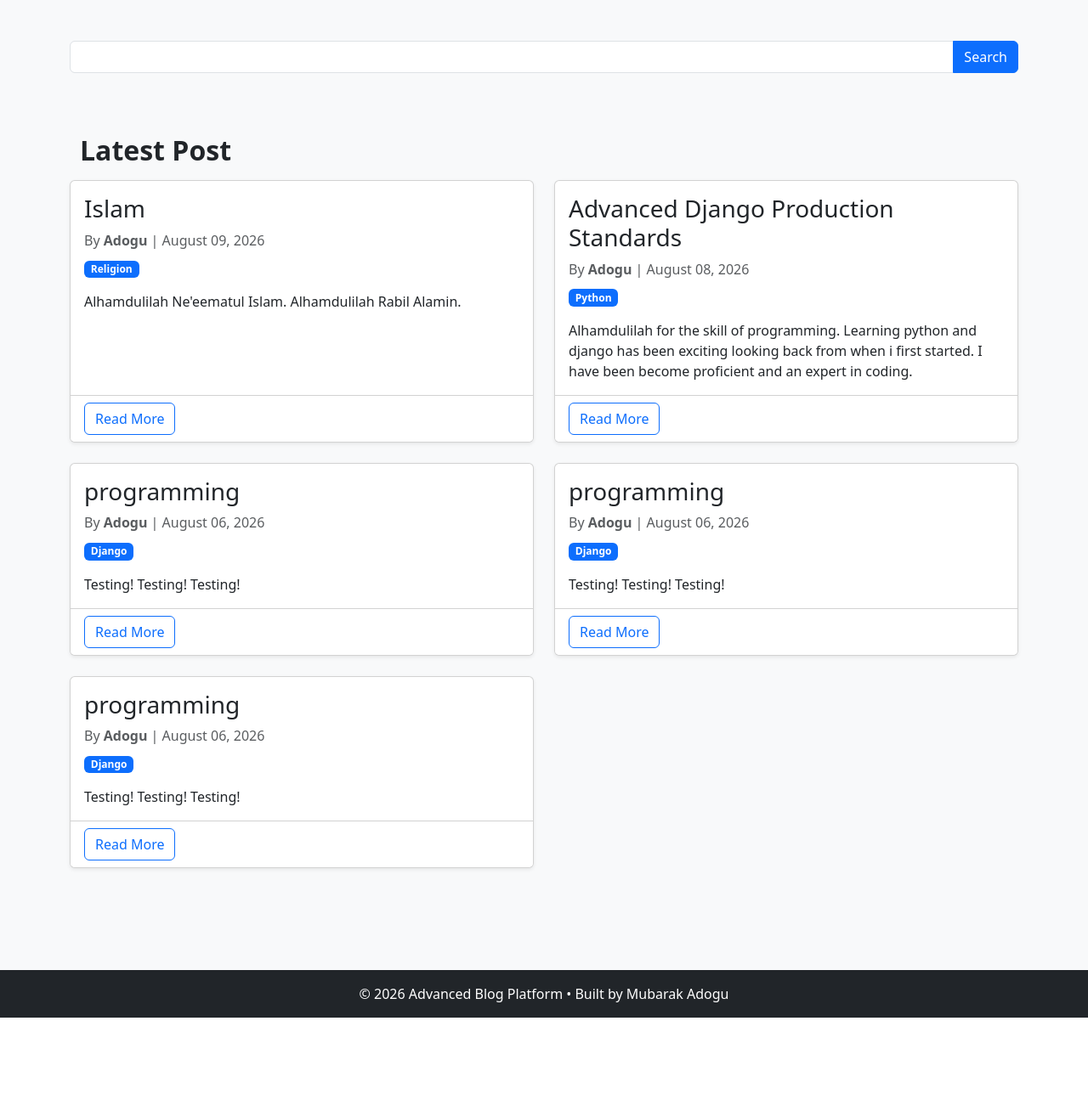
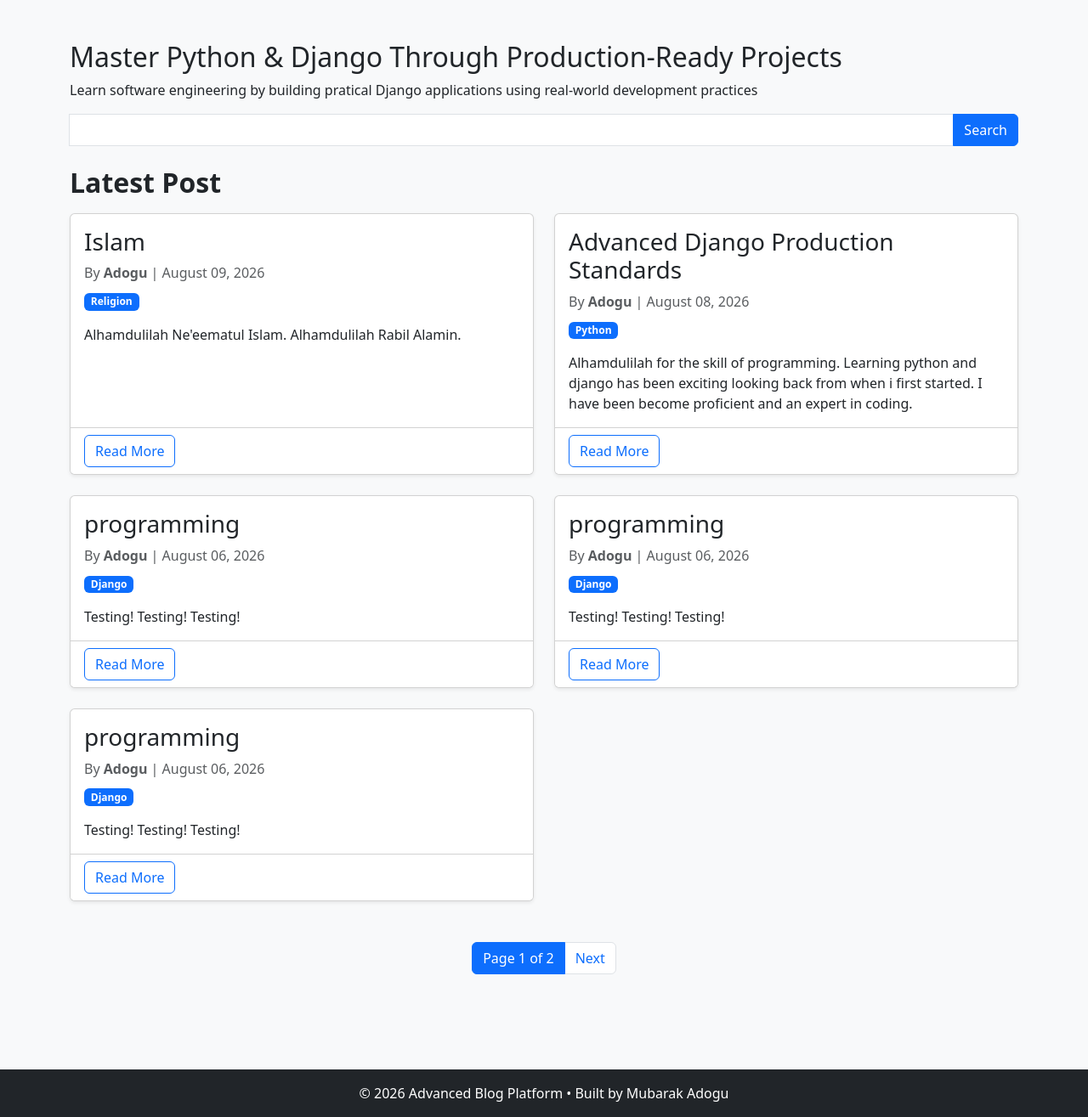
Before and after one commit to abdulrahmanmubarak98-cmyk/Advanced_Blog_Platform, a Django app: page / in a window 1280 px wide. Shown: the part 56-1371 px from the top of the page at 85% size. Before the commit the page ends 1254 px from the top, so only its background shows below. Run offline with Django 5.2, Linux system fonts and the light colour scheme; data comes from the database, SQL or seed files in the repository.

Commit message:
Refactor home.html

```diff
--- a/blog/templates/blog/home.html
+++ b/blog/templates/blog/home.html
@@ -6,22 +6,28 @@
 
 {% block content %}
 
+<head class="hero">
+    <h2>Master Python & Django Through Production-Ready Projects</h2>
+    <p>Learn software engineering by building pratical Django applications using real-world development practices</p>
+
+</head>
+
 <form method="GET">
     <div class="input-group mb-4">
-        <input type="text" name="q" class="form-control">
-        <button class="btn btn-primary" type="submit">Search</button>
+        <label for="search" class="visually-hidden">Search posts</label>
+        <input type="text" id="search" name="q" class="form-control">
+        <button class="btn btn-primary" type="submit" placeholder="Search post...">Search</button>
     </div>
+
 </form>
 
-<div class="container mt-5">
-    <div class="d-flex justify-content-between align-items-center mb-4"></div>
 
-    <h2 class="mb-3 text-dark fw-bold">Latest Post</h2>
+    <h2 class="mb-3 fw-bold">Latest Post</h2>
 
     {% if user.is_authenticated %}
         <a href="{% url 'create_post' %}"class="btn btn-primary mb-4">Create Post</a>
     {% endif %}
-</div>
+
 {% if posts %}
 
     <div class="row">
@@ -50,7 +56,7 @@
                           </p>
                     </div>
                     <div class="card-footer bg-white">
-                        <a href="{% url 'post_detail' post.slug %}"class="btn btn-outline-primary">Read More</a>
+                        <a href="{% url 'post_detail' post.slug %}" class="btn btn-outline-primary">Read More</a>
 
                     </div>
             </div>
@@ -70,13 +76,13 @@
 
         </div>
         {% endif %}
-{% endblock %}
+
 
 <nav class="mt-4">
-    <ul class="pagination justfify-content-center">
+    <ul class="pagination justify-content-center">
         {% if post.has_previous %}
             <li class="page-item">
-                <a class="page-link" href="?page={{ post.previous_page_number }}" Previous>
+                <a class="page-link" href="?page={{ posts.previous_page_number }}" Previous>
 
                 </a>
             </li>
@@ -89,8 +95,9 @@
         </li>
         {% if posts.has_next %}
             <li class="page-item">
-                <a class="page-link" href="?page={{ post.next_page_number }}">Next</a>
+                <a class="page-link" href="?page={{ posts.next_page_number }}">Next</a>
             </li>
         {% endif %}
     </ul>
 </nav>
+{% endblock %}
```
